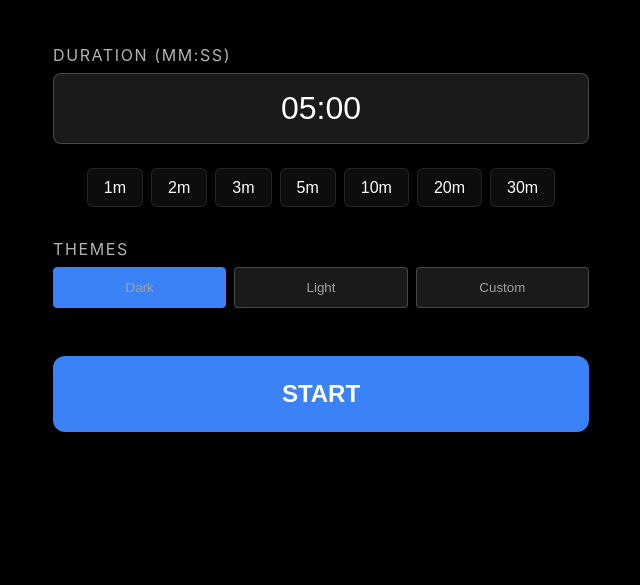
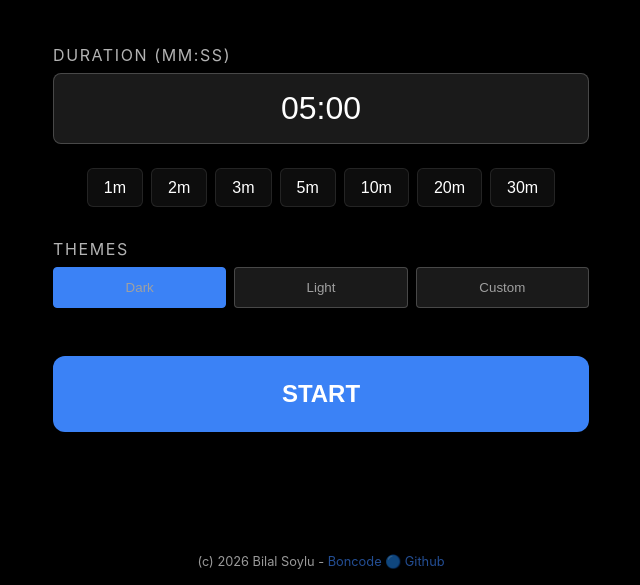
Before and after one commit to Bilal-S/BigTimer, a website built with Vite: page index.html in a window 1280 px wide. Shown: the part 215-800 px from the top of the page, without its empty margins (319-959 px from the left). Built offline with nearby package versions, Linux system fonts and the light colour scheme.

Commit message:
update footer

```diff
--- a/index.html
+++ b/index.html
@@ -52,6 +52,7 @@
         </div>
       </div>
       <button id="start-btn" class="primary-btn">START</button>
+      <footer class="config-footer">(c) 2026 Bilal Soylu - <a href="https://www.boncode.net" target="_blank">Boncode</a> 🔵 <a href="https://github.com/Bilal-S/BigTimer">Github</a></footer>
     </section>
 
     <!-- Focus Mode -->
--- a/main.js
+++ b/main.js
@@ -2,6 +2,7 @@ import './style.css'
 
 // --- State ---
 let timerInterval = null;
+let wakeLock = null;
 let totalSeconds = 0;
 let remainingSeconds = 0;
 let isOvertime = false;
@@ -112,6 +113,16 @@ function startTimer() {
     focusMode.classList.add('active');
     document.body.classList.remove('overtime');
 
+    // Request screen wake lock to prevent screen from turning off during timer
+    if ('wakeLock' in navigator) {
+        navigator.wakeLock.request('screen').then(lock => {
+            wakeLock = lock;
+            console.log('Screen wake lock acquired');
+        }).catch(err => {
+            console.log('Failed to acquire wake lock:', err);
+        });
+    }
+
     saveSettings();
 
     timerInterval = setInterval(updateTimer, 1000);
@@ -123,6 +134,13 @@ function stopTimer() {
     configMode.classList.add('active');
     focusMode.classList.remove('active');
     document.body.classList.remove('overtime', 'flash', 'flash-continuous', 'overtime-flash');
+
+    // Release screen wake lock when returning to configuration
+    if (wakeLock) {
+        wakeLock.release();
+        wakeLock = null;
+        console.log('Screen wake lock released');
+    }
 }
 
 function updateTimer() {
--- a/style.css
+++ b/style.css
@@ -164,6 +164,26 @@ input[type="color"] {
     opacity: 0.8;
 }
 
+.config-footer {
+    position: absolute;
+    bottom: 1rem;
+    left: 50%;
+    transform: translateX(-50%);
+    font-size: 0.8rem;
+    opacity: 0.6;
+    text-align: center;
+    color: var(--text-color);
+}
+
+.config-footer a {
+    color: var(--accent-color);
+    text-decoration: none;
+}
+
+.config-footer a:hover {
+    text-decoration: underline;
+}
+
 /* Focus Mode Styles */
 #focus-mode {
     padding: 0;
```
